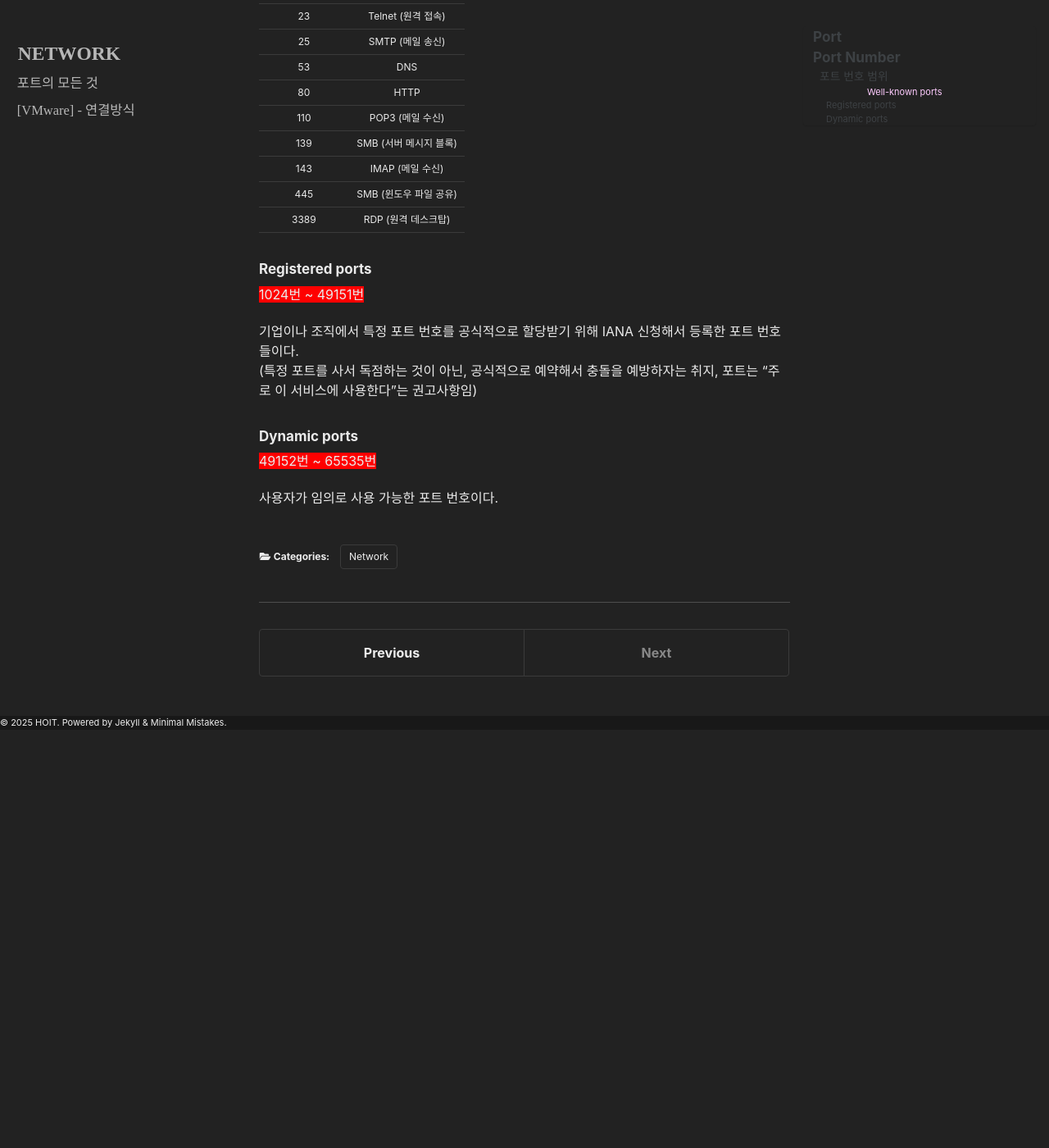
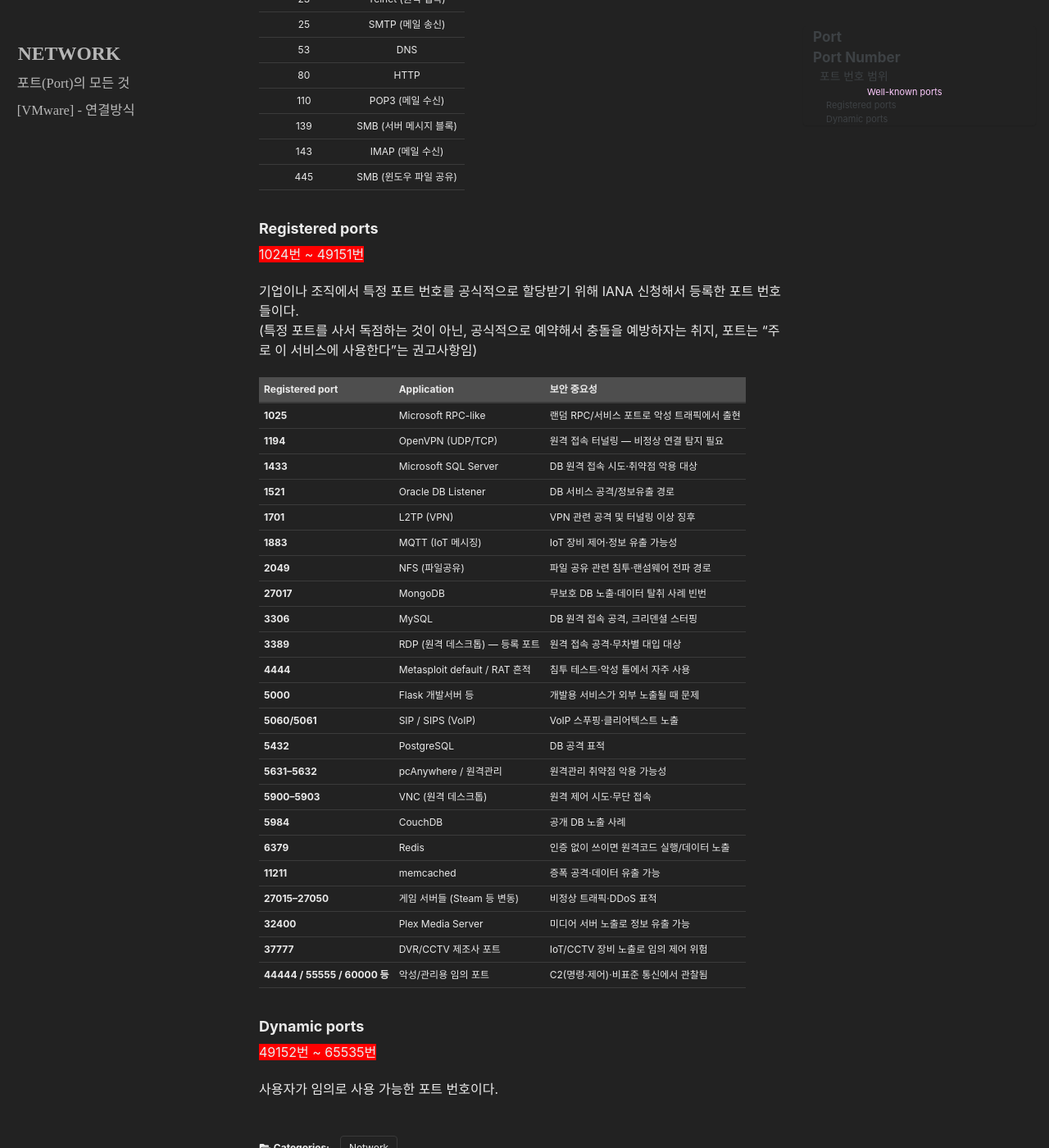
Before and after one commit to Hovember/Hovember.github.io, a Jekyll site: the page built from _posts/Network/2025-09-30-portnumber.md, in a window 1280 px wide and 1400 px high, scrolled down 1483 px. Shown: the whole window at 82% size. Built offline with Jekyll 4.4.1, drawn with Linux system fonts in a browser that asks for light colours; cached includes are drawn as plain includes; some web fonts are replaced; before the commit the page ends 2373 px from its top, so only the background shows below that; some of the changed text lies outside the part shown.

Commit message:
Update 2025-09-30-portnumber.md

```diff
--- a/_posts/Network/2025-09-30-portnumber.md
+++ b/_posts/Network/2025-09-30-portnumber.md
@@ -1,6 +1,6 @@
 ---
-title: "포트의 모든 것"
-excerpt: "포트-Port"
+title: "포트(Port)의 모든 것"
+excerpt: "Port Number"
 categories:
   - Network
 date: 2025-09-30
@@ -8,7 +8,7 @@ last_modified_at: 2025-09-30
 ---
 <br>
 
-## Port
+# Port
 
 운영체제 통신에서의 종단점을 의미한다.
 
@@ -21,7 +21,7 @@ last_modified_at: 2025-09-30
 즉, 포트는 통신에서 데이터를 주고 받기 위한 논리적 접속 지점이다.
 
 
-## Port Number
+# Port Number
 
 하나의 컴퓨터 혹은 서버에서 실행 중인 여러 개의 프로세스 중에서 어떤 프로세스와 통신할지를 구분하기 위한 번호
 
@@ -34,7 +34,7 @@ last_modified_at: 2025-09-30
 누군가가 우리 아파트(컴퓨터)에 찾아오면 몇 호인지(포트 번호)를 알아야 정확히 목적지(프로그램)를 찾을 수 있다.<br>
 만약 포트 번호를 나누지 않으면 혼란이 생길 것이다....
 
-### 포트 번호 범위
+## 포트 번호 범위
 
 포트 번호는 16비트 숫자로 구성되어 0 ~ 65535번이 존재하며 65,536개(2^16)의 포트번호가 존재한다.
 
@@ -44,7 +44,7 @@ last_modified_at: 2025-09-30
 
 49152 ~ 65535번 까지는 Dynamic ports
 
-#### Well-known ports
+### Well-known ports
 
 <span style="background-color:red"> 0번 ~ 1023번 </span>
 
@@ -64,18 +64,44 @@ ip 주소나 도메인 포트 번호 같은 자원을 관리하는 공식 기관
 | 139 | SMB (서버 메시지 블록) |
 | 143 | IMAP (메일 수신) |
 | 445 | SMB (윈도우 파일 공유) |
-| 3389 | RDP (원격 데스크탑) |
 
 
 
-#### Registered ports
+### Registered ports
 
 <span style="background-color:red"> 1024번 ~ 49151번 </span>
 
 기업이나 조직에서 특정 포트 번호를 공식적으로 할당받기 위해 IANA 신청해서 등록한 포트 번호들이다.<br>
 (특정 포트를 사서 독점하는 것이 아닌, 공식적으로 예약해서 충돌을 예방하자는 취지, 포트는 "주로 이 서비스에 사용한다"는 권고사항임)
 
-#### Dynamic ports
+| Registered port             |  Application                | 보안 중요성  |
+| --------------------------- | --------------------------- | -------------------------- |
+| **1025**                    | Microsoft RPC-like          | 랜덤 RPC/서비스 포트로 악성 트래픽에서 출현 |
+| **1194**                    | OpenVPN (UDP/TCP)           | 원격 접속 터널링 — 비정상 연결 탐지 필요   |
+| **1433**                    | Microsoft SQL Server        | DB 원격 접속 시도·취약점 악용 대상      |
+| **1521**                    | Oracle DB Listener          | DB 서비스 공격/정보유출 경로          |
+| **1701**                    | L2TP (VPN)                  | VPN 관련 공격 및 터널링 이상 징후      |
+| **1883**                    | MQTT (IoT 메시징)              | IoT 장비 제어·정보 유출 가능성        |
+| **2049**                    | NFS (파일공유)                  | 파일 공유 관련 침투·랜섬웨어 전파 경로     |
+| **27017**                   | MongoDB                     | 무보호 DB 노출·데이터 탈취 사례 빈번     |
+| **3306**                    | MySQL                       | DB 원격 접속 공격, 크리덴셜 스터핑      |
+| **3389**                    | RDP (원격 데스크톱) — 등록 포트       | 원격 접속 공격·무차별 대입 대상         |
+| **4444**                    | Metasploit default / RAT 흔적 | 침투 테스트·악성 툴에서 자주 사용        |
+| **5000**                    | Flask 개발서버 등                | 개발용 서비스가 외부 노출될 때 문제       |
+| **5060/5061**               | SIP / SIPS (VoIP)           | VoIP 스푸핑·클리어텍스트 노출         |
+| **5432**                    | PostgreSQL                  | DB 공격 표적                   |
+| **5631–5632**               | pcAnywhere / 원격관리           | 원격관리 취약점 악용 가능성            |
+| **5900–5903**               | VNC (원격 데스크톱)               | 원격 제어 시도·무단 접속             |
+| **5984**                    | CouchDB                     | 공개 DB 노출 사례                |
+| **6379**                    | Redis                       | 인증 없이 쓰이면 원격코드 실행/데이터 노출   |
+| **11211**                   | memcached                   | 증폭 공격·데이터 유출 가능            |
+| **27015–27050**             | 게임 서버들 (Steam 등 변동)         | 비정상 트래픽·DDoS 표적            |
+| **32400**                   | Plex Media Server           | 미디어 서버 노출로 정보 유출 가능        |
+| **37777**                   | DVR/CCTV 제조사 포트             | IoT/CCTV 장비 노출로 임의 제어 위험   |
+| **44444 / 55555 / 60000 등** | 악성/관리용 임의 포트                | C2(명령·제어)·비표준 통신에서 관찰됨     |
+
+
+### Dynamic ports
 
 <span style="background-color:red"> 49152번 ~ 65535번 </span>
 
```
